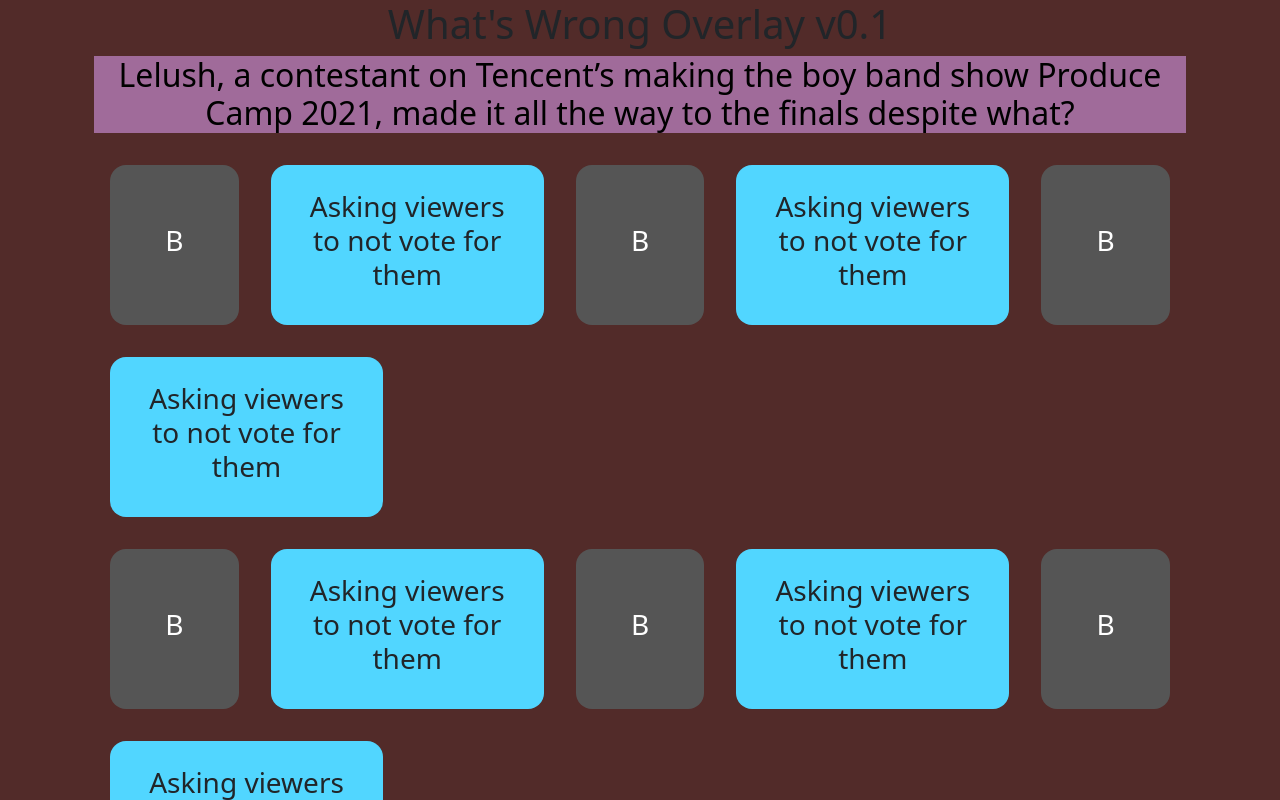
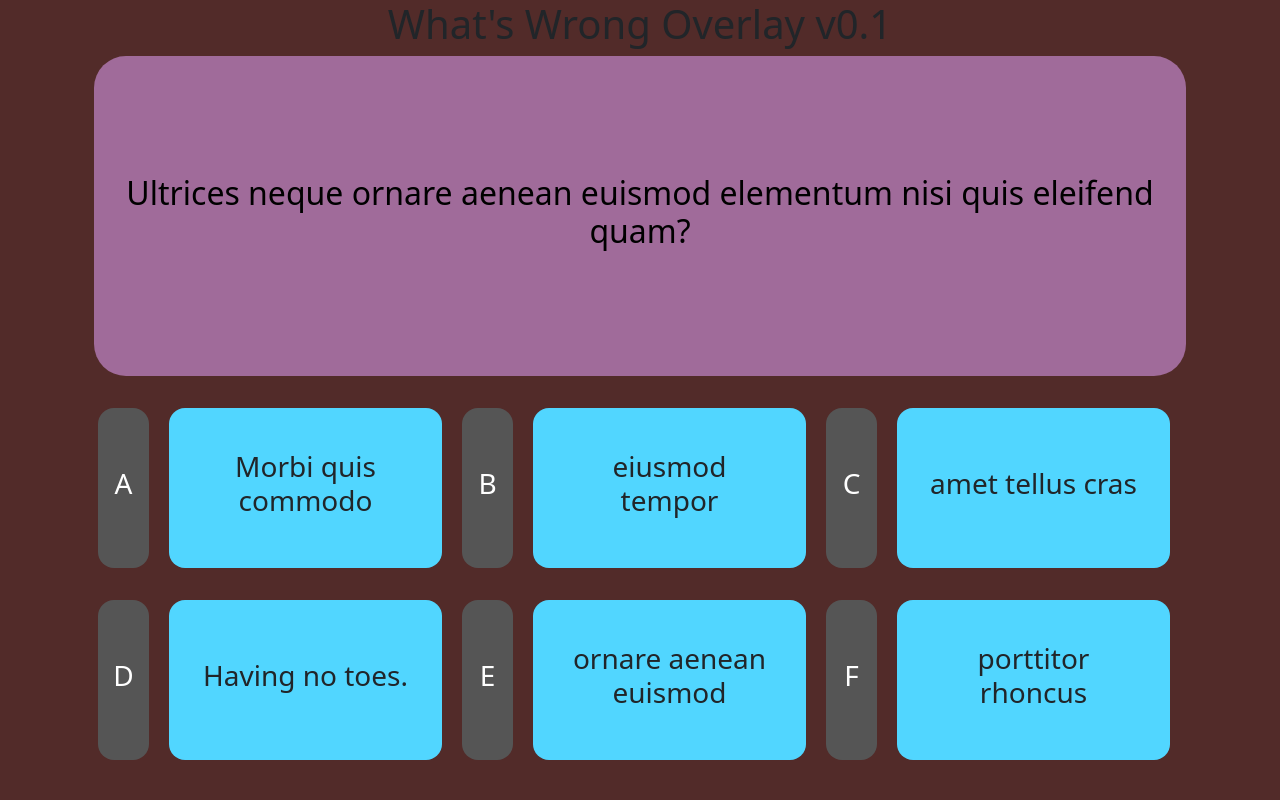
Before and after one commit to lexprod/whats-wrong-app, a React (Create React App) app: page / in a window 1280 px wide. Shown: the top 800 px of the page. Built offline with nearby package versions, Linux system fonts and the light colour scheme.

Commit message:
new components answerbox answerrow and question data

```diff
--- a/src/App.js
+++ b/src/App.js
@@ -4,6 +4,8 @@
 import 'bootstrap/dist/css/bootstrap.min.css';
 import AnswerBox from './components/AnswerBox';
 import QuestionBox from './components/QuestionBox';
+import AnswerRows from './components/AnswerRows';
+import { QUESTIONS } from './app/shared/QUESTIONS';
 
 function App() {
   return (
@@ -11,28 +13,10 @@
       <Container >
         <h1>What's Wrong Overlay v0.1</h1>
         <Container >
-          <QuestionBox />
+          <QuestionBox question={QUESTIONS[1]} />
           {/* Ansers Frame */}
           <Container className="my-3">
-            {/* First Row */}
-            <Row>
-              <AnswerBox />
-              <AnswerBox />
-              <AnswerBox />
-            </Row>
-            {/* Second Row */}
-            <Row>
-              <AnswerBox />
-              <AnswerBox />
-              <AnswerBox />
-            </Row>
-          </Container>
-
-          <Container className="my-3" style={{ backgroundColor: '#37FF8B', color: 'black' }}>
-            also
-          </Container>
-          <Container className="my-3" style={{ backgroundColor: '#8D9EC6', color: 'black' }}>
-            also
+            <AnswerRows answers={QUESTIONS[1].answersArray} />
           </Container>
         </Container>
       </Container>
--- /dev/null
+++ b/src/app/shared/QUESTIONS.js
@@ -0,0 +1,76 @@
+export const QUESTIONS = [
+    {
+        id: 0,
+        qtext: 'Lelush, a contestant on Tencent’s making the boy band show Produce Camp 2021, made it all the way to the finals despite what?',
+        answersNum: 6,
+        answersArray: [
+            {
+                id: 0,
+                letter: 'A',
+                text: 'Asking to be votted out of the show.'
+            },
+            {
+                id: 1,
+                letter: 'B',
+                text: 'Being a dog.'
+            },
+            {
+                id: 2,
+                letter: 'C',
+                text: 'Wearing his clothes backwaresd.'
+            },
+            {
+                id: 3,
+                letter: 'D',
+                text: 'Having no toes.'
+            },
+            {
+                id: 4,
+                letter: 'E',
+                text: 'Being over 80 years old.'
+            },
+            {
+                id: 5,
+                letter: 'F',
+                text: 'Sleepwalking every night.'
+            }
+        ]
+    },
+    {
+        id: 1,
+        qtext: 'Ultrices neque ornare aenean euismod elementum nisi quis eleifend quam?',
+        answersNum: 6,
+        answersArray: [
+            {
+                id: 0,
+                letter: 'A',
+                text: 'Morbi quis commodo'
+            },
+            {
+                id: 1,
+                letter: 'B',
+                text: 'eiusmod tempor'
+            },
+            {
+                id: 2,
+                letter: 'C',
+                text: 'amet tellus cras'
+            },
+            {
+                id: 3,
+                letter: 'D',
+                text: 'Having no toes.'
+            },
+            {
+                id: 4,
+                letter: 'E',
+                text: 'ornare aenean euismod'
+            },
+            {
+                id: 5,
+                letter: 'F',
+                text: 'porttitor rhoncus'
+            }
+        ]
+    }
+];
--- a/src/components/AnswerBox.js
+++ b/src/components/AnswerBox.js
@@ -1,14 +1,14 @@
 import React from "react";
 import { Container, Col, Row } from 'reactstrap';
 
-const AnswerBox = () => {
+const AnswerBox = (props) => {
     return (
         <>
-            <Col className="my-3 mx-3 rounded-4 d-flex align-items-center justify-content-center" style={{ backgroundColor: '#555', color: '#fff', height: '20vh', textAlign: 'center' }}>
-                <h3>B</h3>
+            <Col className="my-3 mx-1 rounded-4 d-flex align-items-center justify-content-center" style={{ backgroundColor: '#555', color: '#fff', height: '20vh', textAlign: 'center' }}>
+                <h3>{props.letterString}</h3>
             </Col>
             <Col className="my-3 mx-3 rounded-4 col-3 d-flex align-items-center justify-content-center" style={{ backgroundColor: '#51D6FF', height: '20vh' }}>
-                <h3 className="mx-3">Asking viewers to not vote for them</h3>
+                <h3 className="mx-3">{props.answerString}</h3>
             </Col>
         </>
 
--- /dev/null
+++ b/src/components/AnswerRows.js
@@ -0,0 +1,22 @@
+import React from "react";
+import { Container, Col, Row } from "reactstrap";
+import AnswerBox from "./AnswerBox";
+
+const AnswerRows = ({ answers }) => {
+    return (
+        <>
+            <Row>
+                <AnswerBox letterString={answers[0].letter} answerString={answers[0].text} />
+                <AnswerBox letterString={answers[1].letter} answerString={answers[1].text} />
+                <AnswerBox letterString={answers[2].letter} answerString={answers[2].text} />
+            </Row>
+            <Row>
+                <AnswerBox letterString={answers[3].letter} answerString={answers[3].text} />
+                <AnswerBox letterString={answers[4].letter} answerString={answers[4].text} />
+                <AnswerBox letterString={answers[5].letter} answerString={answers[5].text} />
+            </Row>
+        </>
+    );
+}
+
+export default AnswerRows;
--- a/src/components/QuestionBox.js
+++ b/src/components/QuestionBox.js
@@ -1,14 +1,15 @@
 import React from "react";
 import { Container, Col } from 'reactstrap';
 
-const QuestionBox = () => {
+const QuestionBox = ({ question }) => {
     return (
-        <Container xs='12' style={{ backgroundColor: '#A06B9A', color: 'black' }}>
-            {/* Q Box */}
+        <Col className="d-flex align-items-center justify-content-center rounded-5" style={{
+            height: '40vh', backgroundColor: '#A06B9A', color: 'black', textAlign: 'center'
+        }}>
             <h2>
-                Lelush, a contestant on Tencent’s making the boy band show Produce Camp 2021, made it all the way to the finals despite what?
+                {question.qtext}
             </h2>
-        </Container>
+        </Col>
     );
 }
 
```
